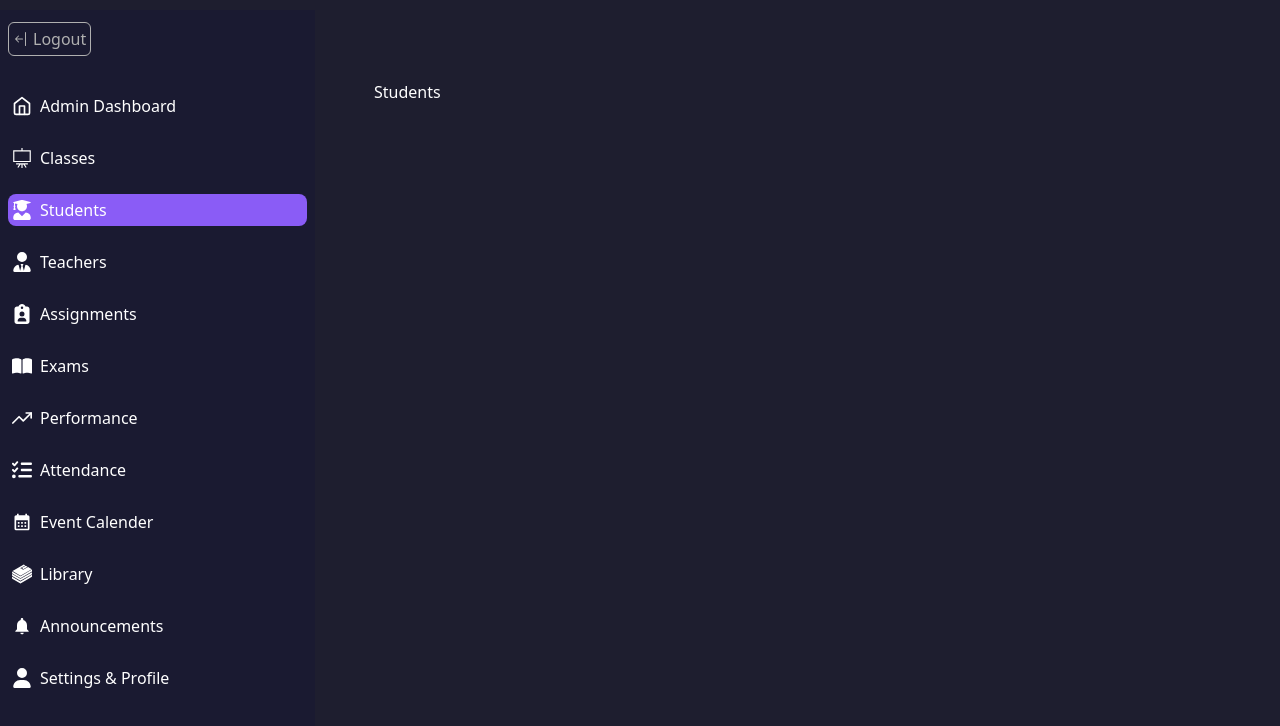
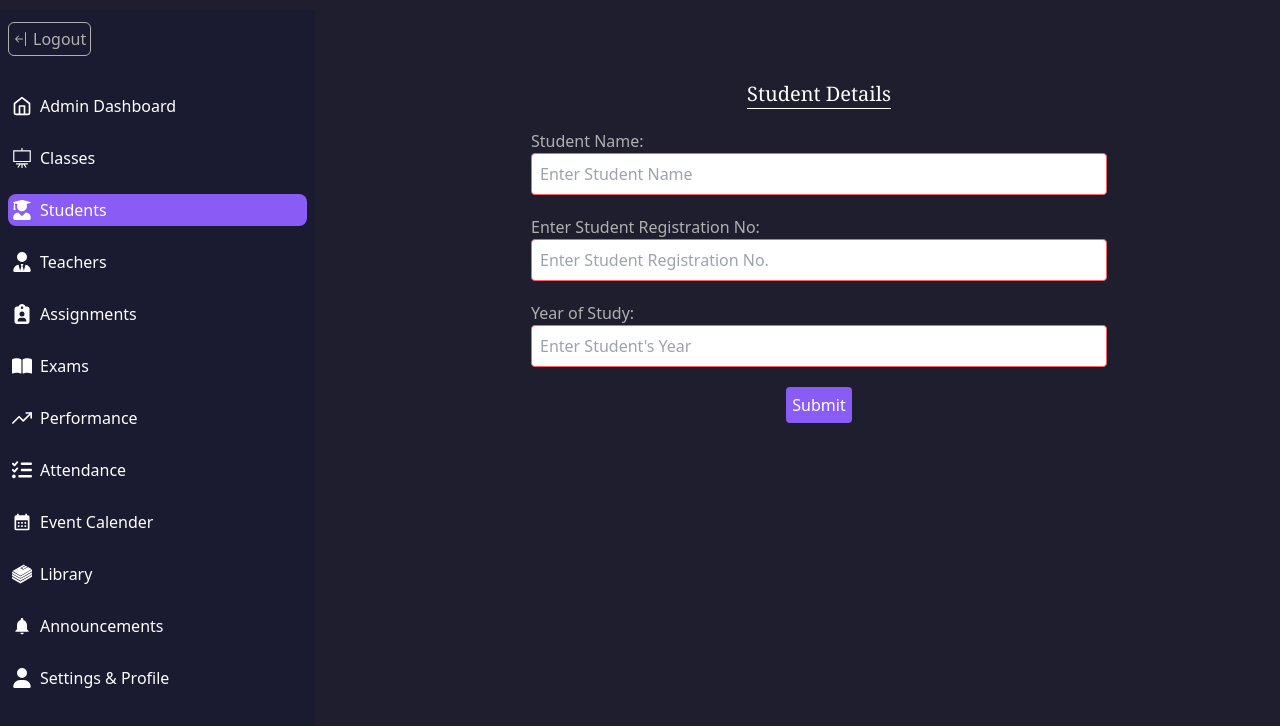
Before and after one commit to rawbil/Scheduliq-1.0, a Next.js app in the folder frontend/: page /admin/students in a window 1280 px wide. Shown: the top 726 px of the page. Built offline with nearby package versions, Linux system fonts and the light colour scheme.

Commit message:
update student route

```diff
--- a/frontend/app/admin/students/page.tsx
+++ b/frontend/app/admin/students/page.tsx
@@ -1,7 +1,34 @@
+export default function AdminStudents() {
+  return (
+    <div className="max-768px:mt-10">
+      <h1 className="text-xl font-serif border-b mb-5 text-center w-fit mx-auto">
+        Student Details{" "}
+      </h1>
+      <section className="max-w-xl w-full mx-auto">
+        <form className="">
+            <label htmlFor="studentName" className="text-gray">Student Name: </label>
+          <input
+            type="text"
+            name="studentName"
+            id="studentName"
+            placeholder="Enter Student Name"
+            className="w-full p-[8px] mb-5 rounded-[4px] text-black border-[1px] border-red"
+          />
+          <label htmlFor="regNo" className="text-gray">Enter Student Registration No:</label>
+          <input
+            type="text"
+            name="regNo"
+            id="regNo"
+            placeholder="Enter Student Registration No."
+            className="w-full p-2 mb-5 rounded-[4px] text-black border-[1px] border-red"
+          />
 
+          <label htmlFor="year" className="text-gray">Year of Study: </label>
+          <input type="number" name="year" id="year" placeholder="Enter Student's Year" className="w-full p-2 mb-5 rounded-[4px] text-black border-[1px] border-red" />
 
-export default function AdminStudents() {
-    return (
-        <div>Students</div>
-    )
+          <button type="submit" className="mx-auto grid bg-purple p-1.5 rounded-[4px]">Submit</button>
+        </form>
+      </section>
+    </div>
+  );
 }
```
